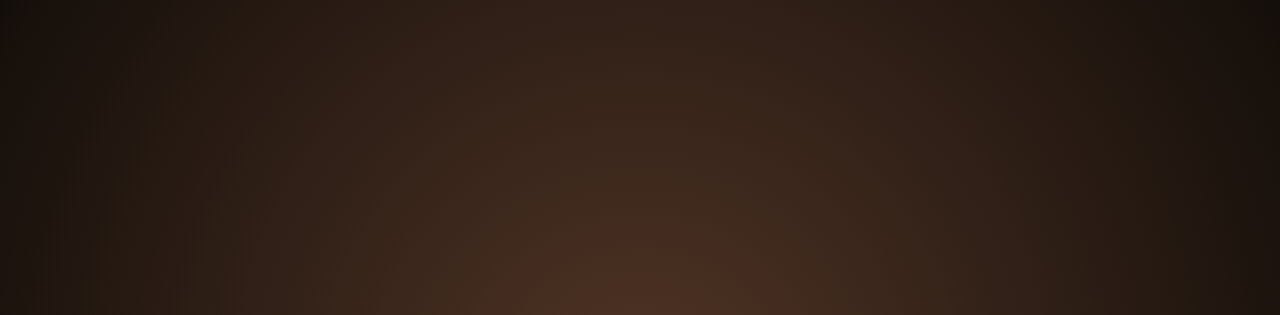
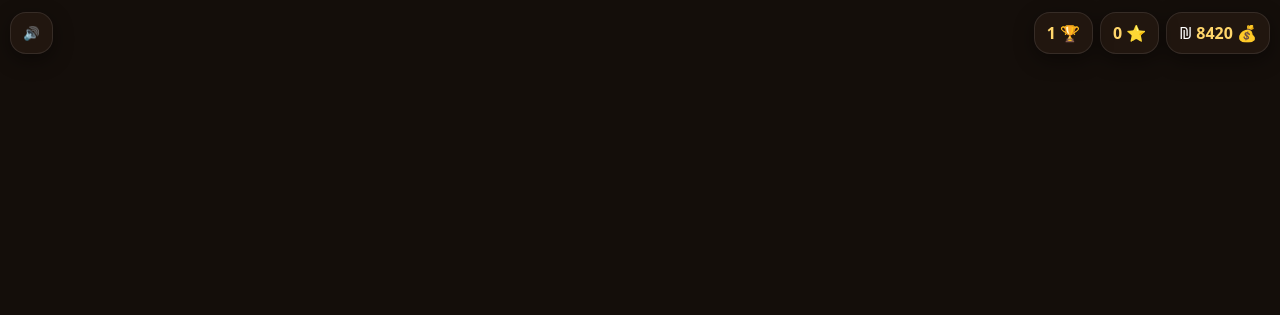
Before and after one commit to ari900630-tech/restaurant, a website: page index.html in a window 1280 px wide. Shown: the top 315 px of the page. Drawn offline with nearby package versions, Linux system fonts and the light colour scheme.

Commit message:
Fix game loading and add runtime fallback

```diff
--- a/index.html
+++ b/index.html
@@ -1 +1 @@
-<!doctype html><html lang="he" dir="rtl"><head><meta charset="utf-8"><meta name="viewport" content="width=device-width,initial-scale=1,maximum-scale=1,user-scalable=no"><title>השף הגדול</title><link rel="stylesheet" href="styles.css"></head><body><div id="load"><b>👨‍🍳</b><h1>השף הגדול</h1><i></i></div><canvas id="c"></canvas><header><span>💰 <b id="money">8420</b> ₪</span><span>⭐ <b id="xp">0</b></span><span>🏆 <b id="lvl">1</b></span><button id="sound">🔊</button></header><div id="orders"></div><div id="actions"></div><div id="joy"><i></i></div><nav><button data-p="rest">🍴<small>מסעדה</small></button><button data-p="orders">📋<small>הזמנות</small></button><button data-p="up">⬆️<small>שדרוגים</small></button><button data-p="staff">👥<small>צוות</small></button></nav><section id="panel"></section><script type="module" src="game.js"></script></body></html>
+<!doctype html><html lang="he" dir="rtl"><head><meta charset="utf-8"><meta name="viewport" content="width=device-width,initial-scale=1,maximum-scale=1,user-scalable=no"><title>השף הגדול</title><link rel="stylesheet" href="styles.css"></head><body><div id="load"><b>👨‍🍳</b><h1>השף הגדול</h1><i></i></div><canvas id="c"></canvas><header><span>💰 <b id="money">8420</b> ₪</span><span>⭐ <b id="xp">0</b></span><span>🏆 <b id="lvl">1</b></span><button id="sound">🔊</button></header><div id="orders"></div><div id="actions"></div><div id="joy"><i></i></div><nav><button data-p="rest">🍴<small>מסעדה</small></button><button data-p="orders">📋<small>הזמנות</small></button><button data-p="up">⬆️<small>שדרוגים</small></button><button data-p="staff">👥<small>צוות</small></button></nav><section id="panel"></section><script src="https://cdn.jsdelivr.net/npm/three@0.180.0/build/three.min.js"></script><script src="game.js"></script><script>window.addEventListener("error",e=>{const l=document.getElementById("load");if(l){l.style.opacity=1;l.innerHTML="<b>⚠️</b><h2>שגיאה בטעינת המשחק</h2><p style=\"font-size:14px\">נסה לרענן את הדף</p>"}});setTimeout(()=>{const l=document.getElementById("load");if(l&&l.parentNode){l.style.opacity=0;setTimeout(()=>l.remove(),300)}},3000);</script></body></html>
```
